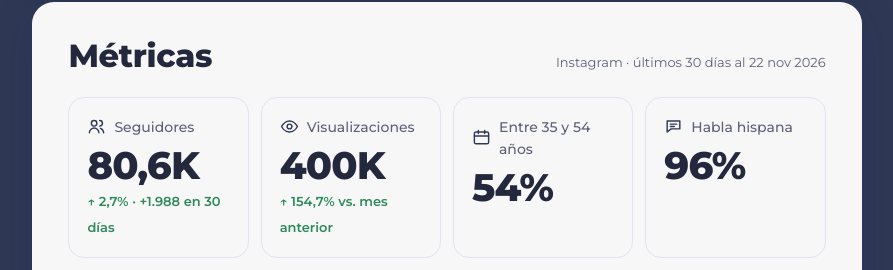
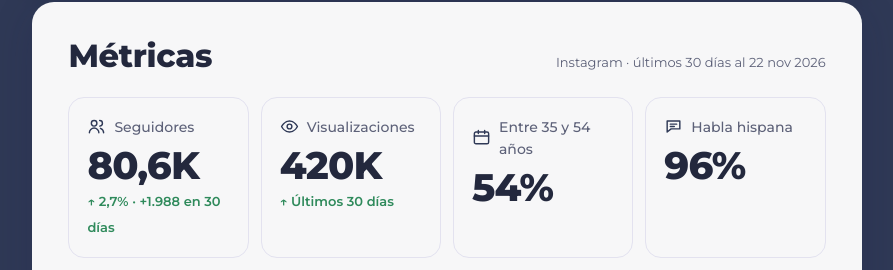
Before and after one commit to instaxtraveler/mediakit, a plain HTML site: page index.html in a window 1280 px wide. Shown: the part 1071-1341 px from the top of the page, without its empty margins (380-1273 px from the left). Drawn offline with Linux system fonts and the light colour scheme.

Commit message:
Actualiza visualizaciones a 420K
Co-Authored-By: Claude Opus 5.5 <noreply@anthropic.com>
Claude-Session: https://claude.ai/code/session_0155TZabWdmMe1fnvV9u93hu

```diff
--- a/index.html
+++ b/index.html
@@ -256,7 +256,7 @@ h2{font-size:clamp(24px,2.6vw,32px);font-weight:800;letter-spacing:-.01em;line-h
 <div class="head"><h2 data-en="Metrics">Métricas</h2><p class="upd" data-en="Instagram · last 30 days to Nov 22, 2026">Instagram · últimos 30 días al 22 nov 2026</p></div>
 <div class="mgrid">
 <div class="m"><p class="t"><svg viewBox="0 0 24 24"><circle cx="9" cy="8" r="3.5"/><path d="M3 20c0-3.3 2.7-6 6-6s6 2.7 6 6"/><path d="M16 4.5a3.5 3.5 0 0 1 0 7M21 20c0-2.6-1.7-4.9-4-5.7"/></svg><span data-en="Followers">Seguidores</span></p><b>80,6K</b><span class="up" data-en="↑ 2.7% · +1,988 in 30 days">↑ 2,7% · +1.988 en 30 días</span></div>
-<div class="m"><p class="t"><svg viewBox="0 0 24 24"><path d="M2 12s3.6-7 10-7 10 7 10 7-3.6 7-10 7S2 12 2 12z"/><circle cx="12" cy="12" r="3"/></svg><span data-en="Views">Visualizaciones</span></p><b>400K</b><span class="up" data-en="↑ 154.7% vs. previous month">↑ 154,7% vs. mes anterior</span></div>
+<div class="m"><p class="t"><svg viewBox="0 0 24 24"><path d="M2 12s3.6-7 10-7 10 7 10 7-3.6 7-10 7S2 12 2 12z"/><circle cx="12" cy="12" r="3"/></svg><span data-en="Views">Visualizaciones</span></p><b>420K</b><span class="up" data-en="↑ Last 30 days">↑ Últimos 30 días</span></div>
 <div class="m"><p class="t"><svg viewBox="0 0 24 24"><rect x="3" y="5" width="18" height="15" rx="2"/><path d="M3 10h18M8 3v4M16 3v4"/></svg><span data-en="Aged 35 to 54">Entre 35 y 54 años</span></p><b>54%</b></div>
 <div class="m"><p class="t"><svg viewBox="0 0 24 24"><path d="M4 5h16v10H9l-5 4z"/><path d="M8 9h8M8 12h5"/></svg><span data-en="Spanish-speaking">Habla hispana</span></p><b>96%</b></div>
 </div>
```
